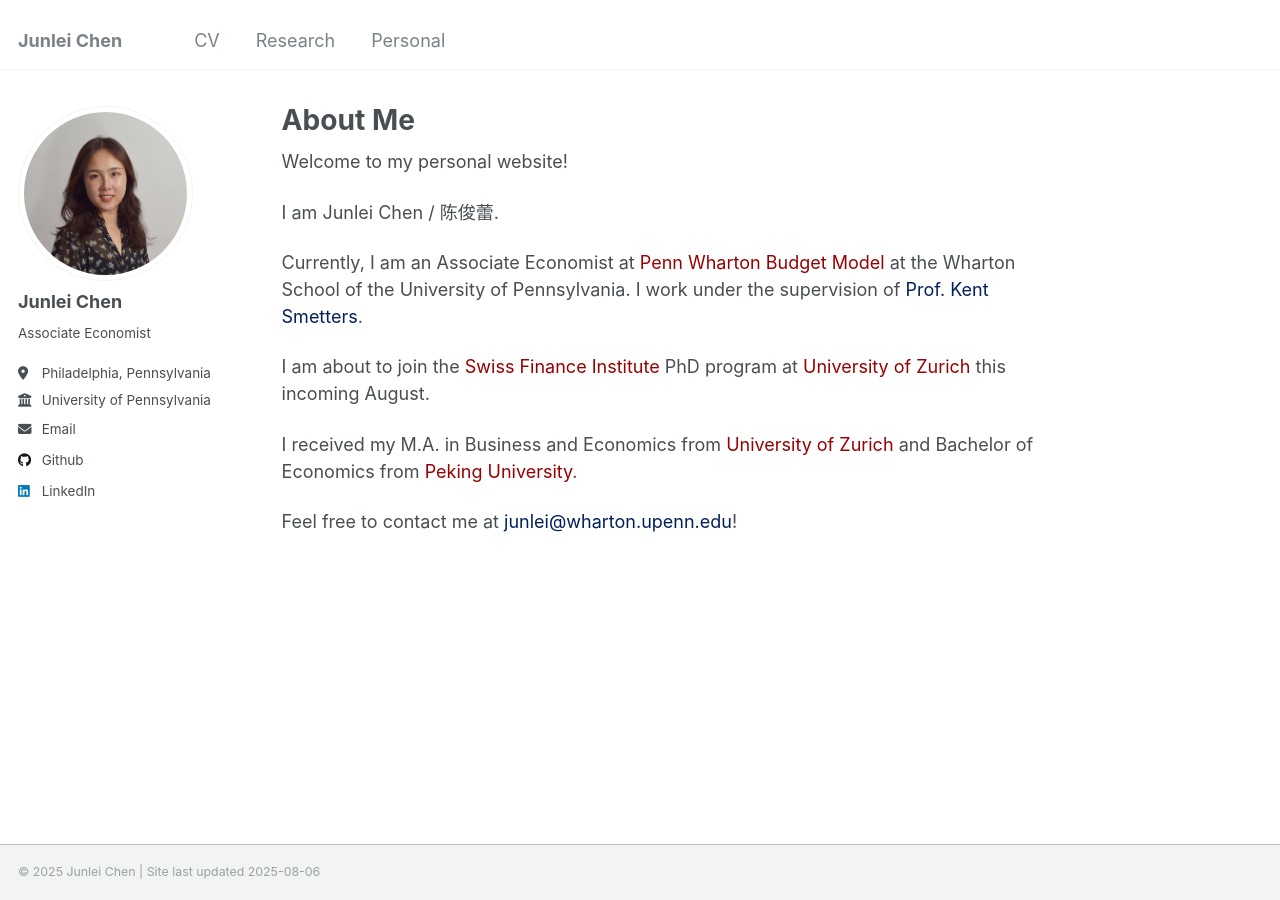
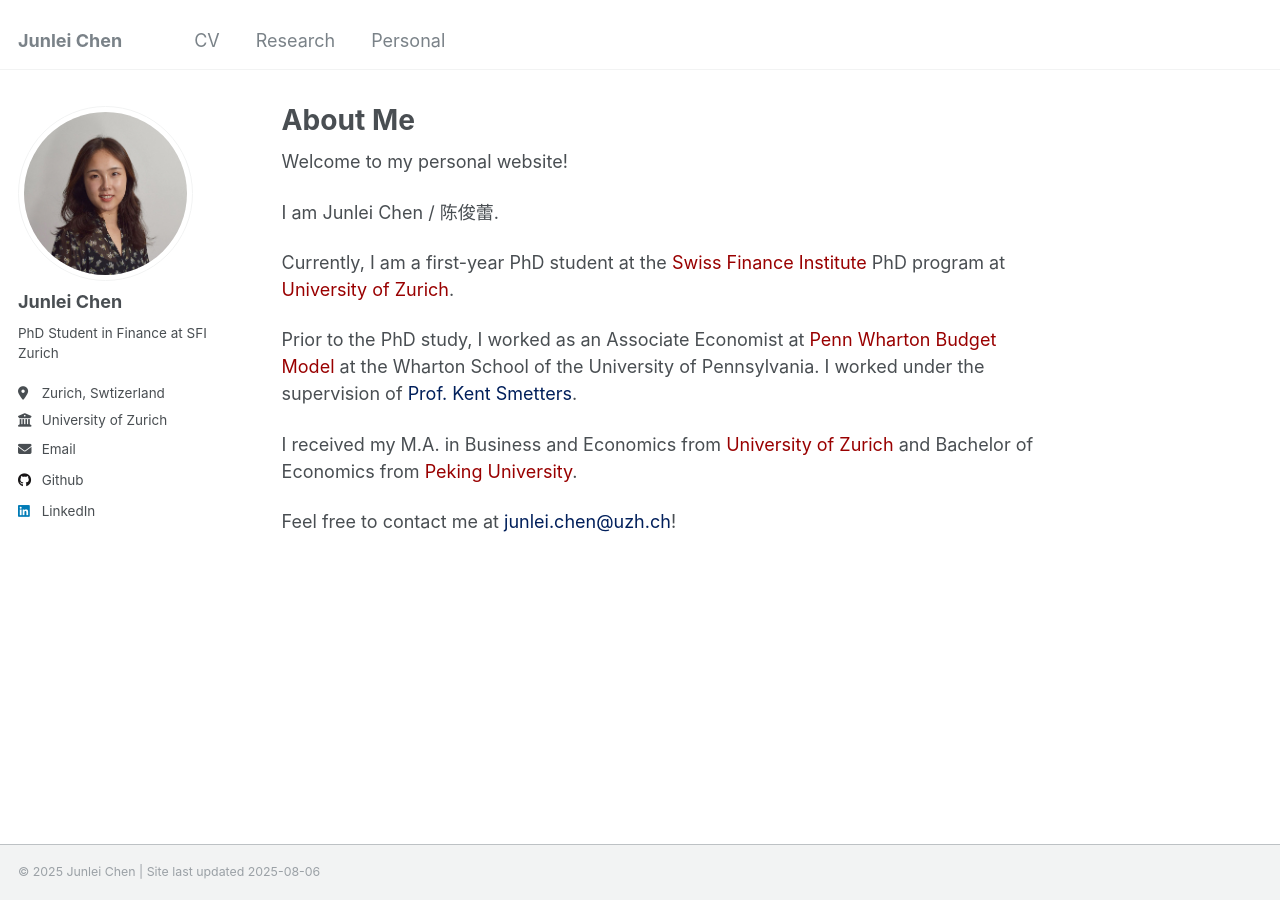
Before and after one commit to Junlei-Chen/junlei-chen.github.io, a Jekyll site: the page built from _pages/about.md, in a window 1280 px wide. Built offline with Jekyll 4.4.1, drawn with Linux system fonts in a browser that asks for light colours.

Commit message:
updated email contact as penn one expired

```diff
--- a/_config.yml
+++ b/_config.yml
@@ -11,7 +11,7 @@
 title                    : "Junlei Chen"
 title_separator          : "-"
 name                     : &name "Junlei Chen"
-description              : &description "Associate Economist"
+description              : &description "PhD Student in Finance at SFI Zurich"
 url                      : https://www.junleichen.com # the base hostname & protocol for your site e.g. "https://[your GitHub username].github.io"
 baseurl                  : "" # the subpath of your site, e.g. "/blog"
 repository               : "junlei-chen/junlei-chen.github.io"
@@ -24,11 +24,11 @@
   avatar           : "profile.png"
   name             : "Junlei Chen"
   pronouns         : # example: "she/her"
-  bio              : "Associate Economist"
-  location         : "Philadelphia, Pennsylvania"
-  employer         : "University of Pennsylvania"
+  bio              : "PhD Student in Finance at SFI Zurich"
+  location         : "Zurich, Swtizerland"
+  employer         : "University of Zurich"
   uri              : # URL
-  email            : "junlei@wharton.upenn.edu"
+  email            : "junlei.chen@uzh.ch"
 
   # Academic websites
   arxiv            : # URL - Update with the correct link to your profile
--- a/_pages/about.md
+++ b/_pages/about.md
@@ -11,10 +11,10 @@
 
 I am Junlei Chen / 陈俊蕾.
 
-Currently, I am an Associate Economist at <a href="https://budgetmodel.wharton.upenn.edu/" style="color: #990000; text-decoration: none;">Penn Wharton Budget Model</a> at the Wharton School of the University of Pennsylvania. I work under the supervision of <a href="https://bepp.wharton.upenn.edu/profile/smetters/" style="color: #011F5B; text-decoration: none;">Prof. Kent Smetters</a>.
+Currently, I am a first-year PhD student at the <a href="https://www.sfi.ch/en" style="color: #990000; text-decoration: none;">Swiss Finance Institute</a> PhD program at <a href="https://www.uzh.ch/en.html" style="color: #990000; text-decoration: none;">University of Zurich</a>.
 
-I am about to join the <a href="https://www.sfi.ch/en" style="color: #990000; text-decoration: none;">Swiss Finance Institute</a> PhD program at <a href="https://www.uzh.ch/en.html" style="color: #990000; text-decoration: none;">University of Zurich</a> this incoming August.
+Prior to the PhD study, I worked as an Associate Economist at <a href="https://budgetmodel.wharton.upenn.edu/" style="color: #990000; text-decoration: none;">Penn Wharton Budget Model</a> at the Wharton School of the University of Pennsylvania. I worked under the supervision of <a href="https://bepp.wharton.upenn.edu/profile/smetters/" style="color: #011F5B; text-decoration: none;">Prof. Kent Smetters</a>.
 
 I received my M.A. in Business and Economics from <a href="https://www.uzh.ch/en.html" style="color: #990000; text-decoration: none;">University of Zurich</a> and Bachelor of Economics from <a href="https://english.pku.edu.cn/" style="color: #990000; text-decoration: none;">Peking University</a>.
 
-Feel free to contact me at <a href="mailto:junlei@wharton.upenn.edu" style="color: #011F5B; text-decoration: none;">junlei@wharton.upenn.edu</a>!
+Feel free to contact me at <a href="mailto:junlei.chen@uzh.ch" style="color: #011F5B; text-decoration: none;">junlei.chen@uzh.ch</a>!
```
